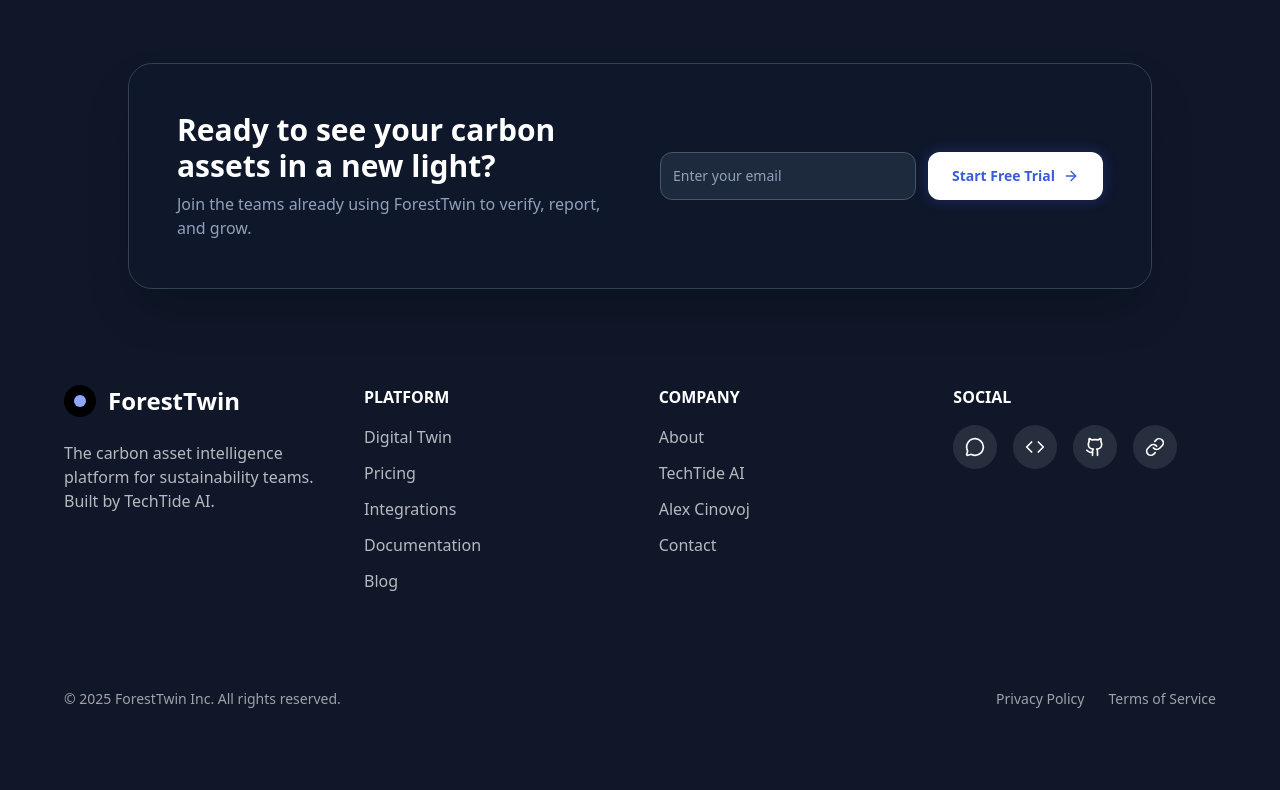
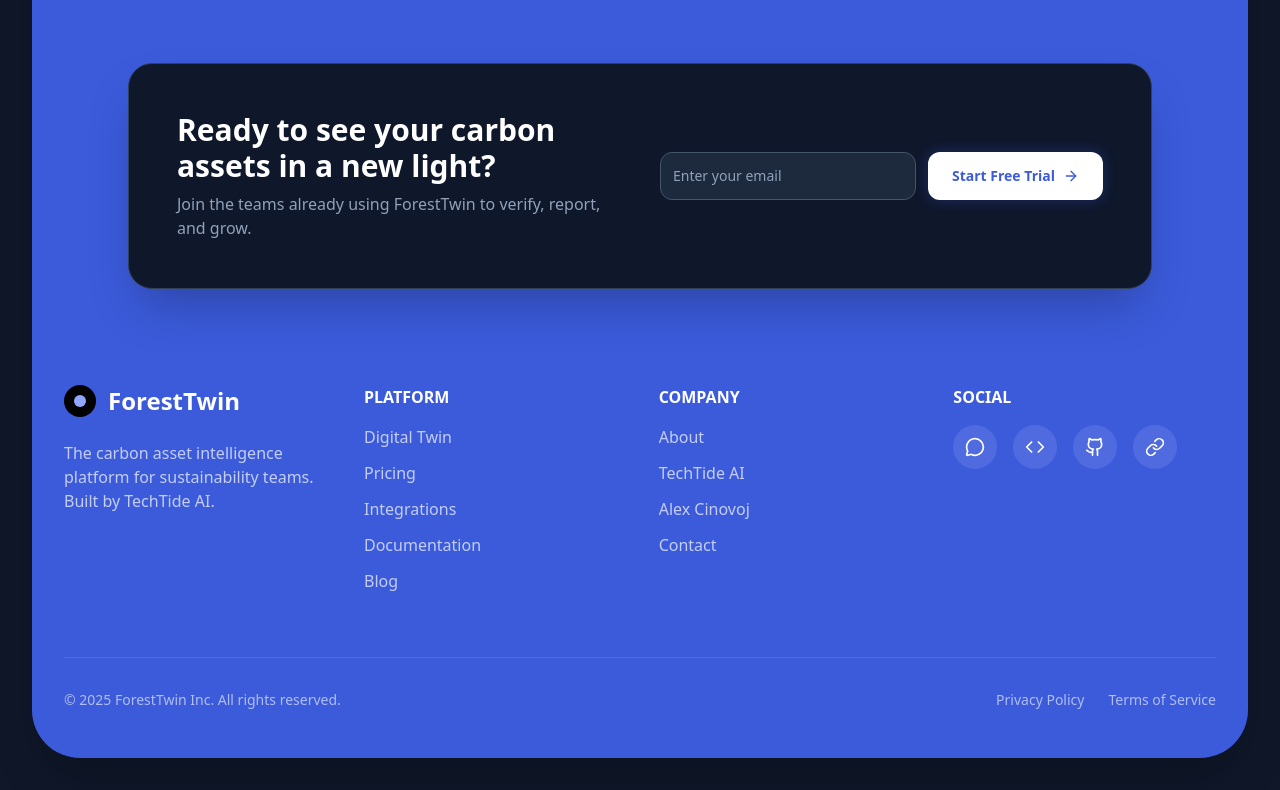
Before and after one commit to TechTideOhio/SustainableFW, a Next.js app: page /blog in a window 1280 px wide. Shown: the part 3499-4289 px from the top of the page. Built offline with nearby package versions, Linux system fonts and the light colour scheme.

Commit message:
style: restore full card footer styling

```diff
--- a/components/landing/FooterSection.tsx
+++ b/components/landing/FooterSection.tsx
@@ -24,7 +24,7 @@ const GithubIcon = ({ className }: { className?: string }) => (
 export function FooterSection() {
   return (
     <footer className="pt-24 pb-8 px-4 sm:px-6 lg:px-8">
-      <div className="pt-12 md:pt-16 pb-12 px-4 sm:px-6 lg:px-8 relative">
+      <div className="bg-brand-600 rounded-[3rem] shadow-2xl pt-12 md:pt-16 pb-12 px-4 sm:px-6 lg:px-8 relative">
         <div className="max-w-7xl mx-auto">
 
           {/* Industry Authority Section */}
@@ -141,7 +141,7 @@ export function FooterSection() {
               </div>
             </div>
 
-            <div className="pt-8 flex flex-col md:flex-row items-center justify-between gap-4 font-medium text-white/60 text-sm">
+            <div className="border-t border-white/10 pt-8 flex flex-col md:flex-row items-center justify-between gap-4 font-medium text-white/60 text-sm">
               <p>© {new Date().getFullYear()} ForestTwin Inc. All rights reserved.</p>
               <div className="flex gap-6">
                 <a href="/privacy" className="hover:text-white transition-colors link-underline rounded focus-visible:outline-none focus-visible:ring-2 focus-visible:ring-brand-600 focus-visible:ring-offset-2">Privacy Policy</a>
```
